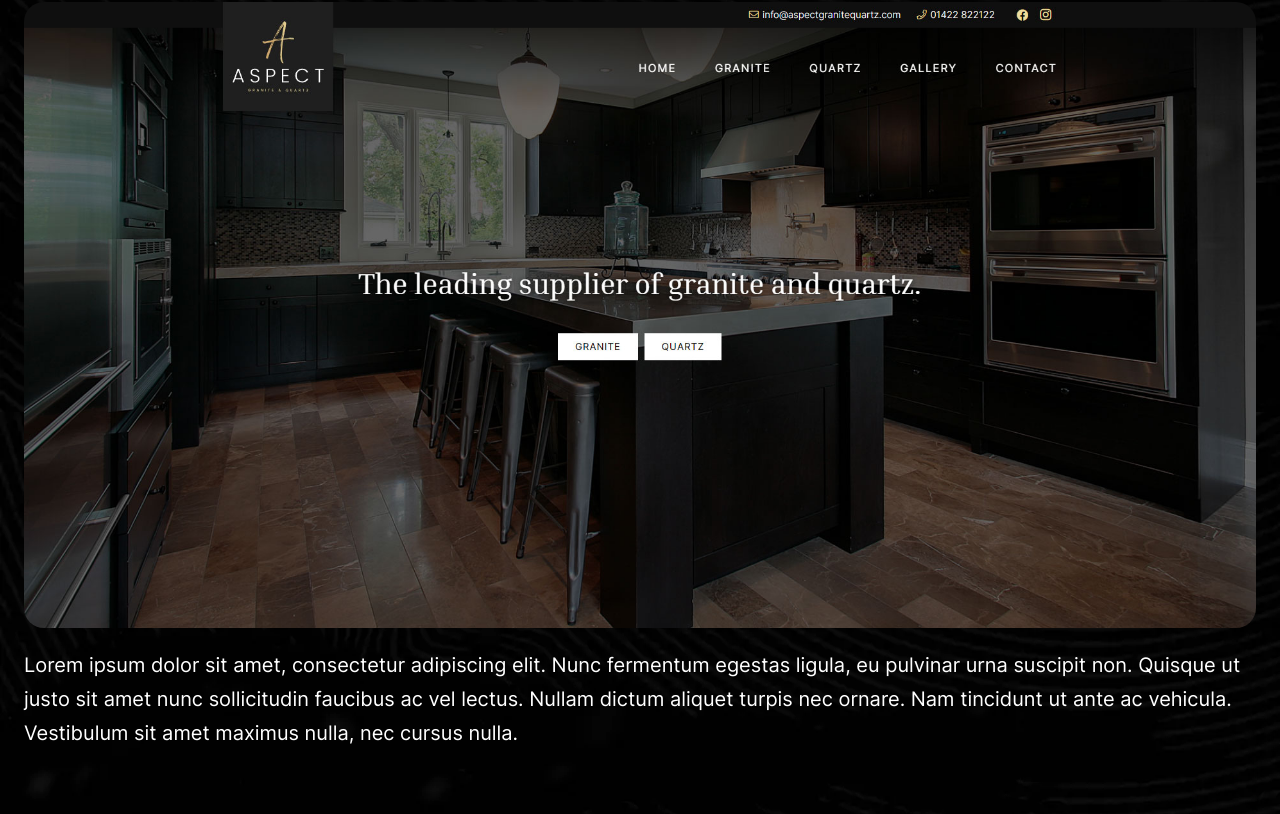
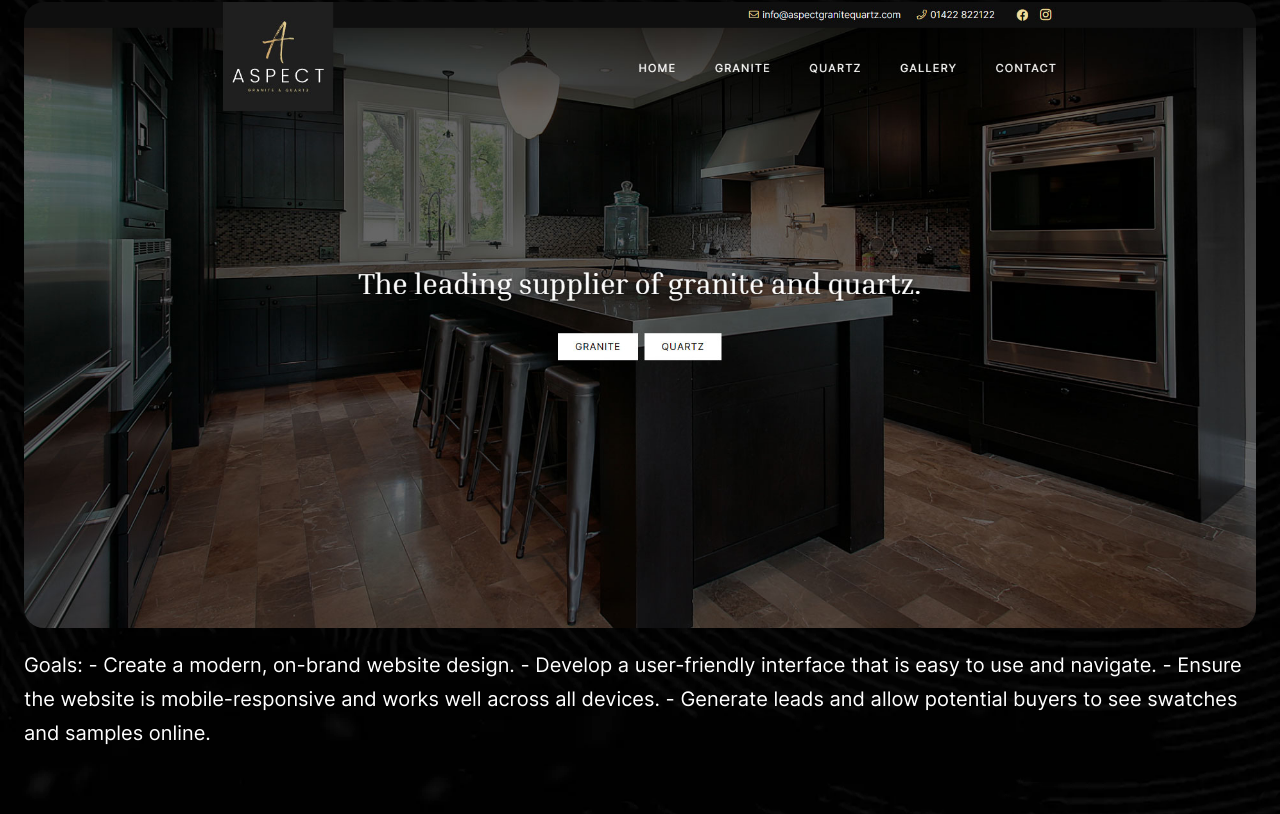
Before and after one commit to krisdurkin/personal-site-master, an Eleventy site: page src/work/project-1.md in a window 1280 px wide. Shown: the part 668-1482 px from the top of the page. Built offline with nearby package versions, Linux system fonts and the light colour scheme; Eleventy itself is replaced by a stand-in of ours; files that its build step writes are made by us from their sources.

Commit message:
Update Work “project-1”

```diff
--- a/src/work/project-1.md
+++ b/src/work/project-1.md
@@ -8,9 +8,14 @@ project_description: Aspect Granite & Quartz is a newly started company that
 featured_image: /media/aspect-granite-quartz.jpg
 project_highlights:
   - hightlight_image: /media/aspect-homepage.jpg
-    highlight_description: Lorem ipsum dolor sit amet, consectetur adipiscing elit.
-      Nunc fermentum egestas ligula, eu pulvinar urna suscipit non. Quisque ut
-      justo sit amet nunc sollicitudin faucibus ac vel lectus. Nullam dictum
-      aliquet turpis nec ornare. Nam tincidunt ut ante ac vehicula. Vestibulum
-      sit amet maximus nulla, nec cursus nulla.
+    highlight_description: >-
+      Goals:
+
+      - Create a modern, on-brand website design.
+
+      - Develop a user-friendly interface that is easy to use and navigate.
+
+      - Ensure the website is mobile-responsive and works well across all devices.
+
+      - Generate leads and allow potential buyers to see swatches and samples online.
 ---
```
